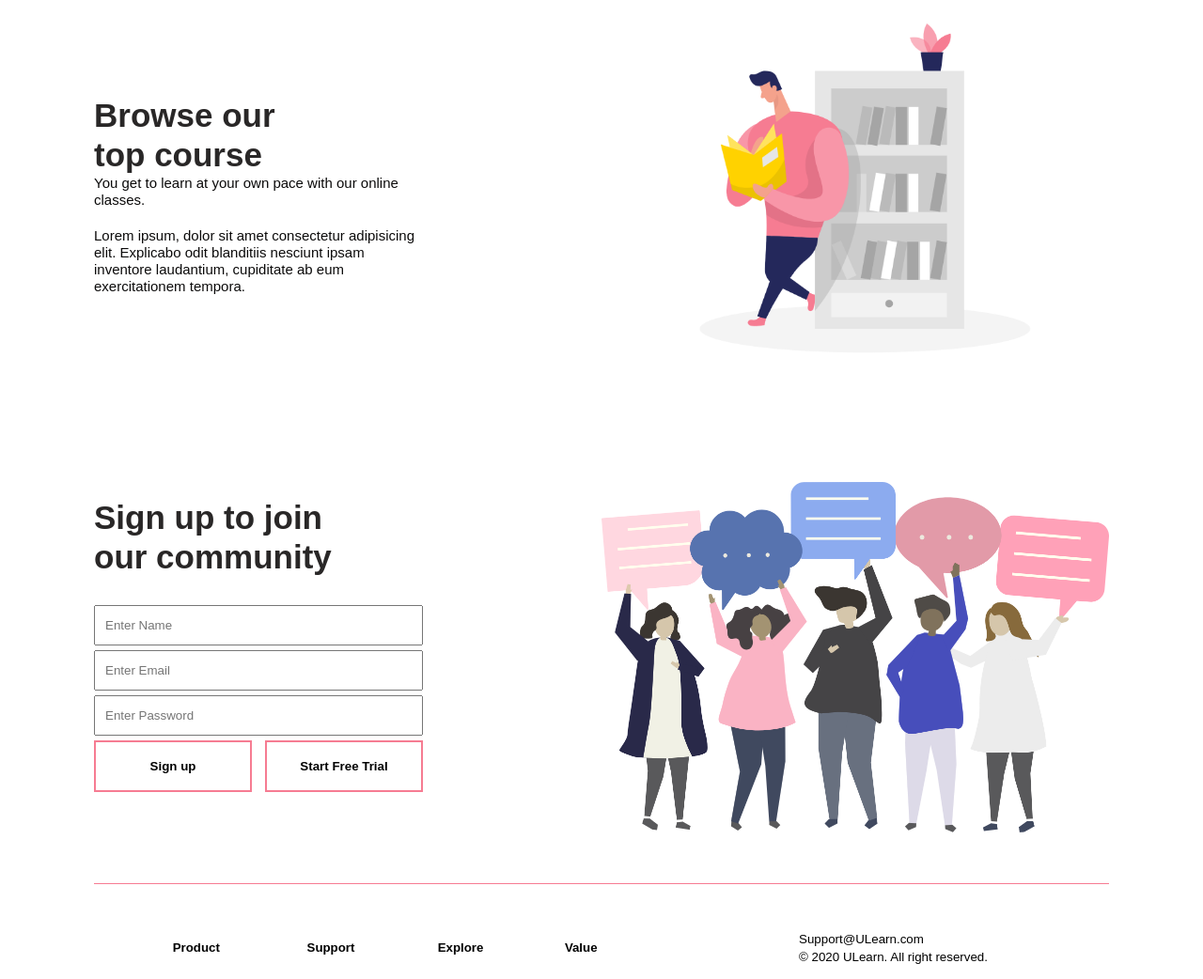
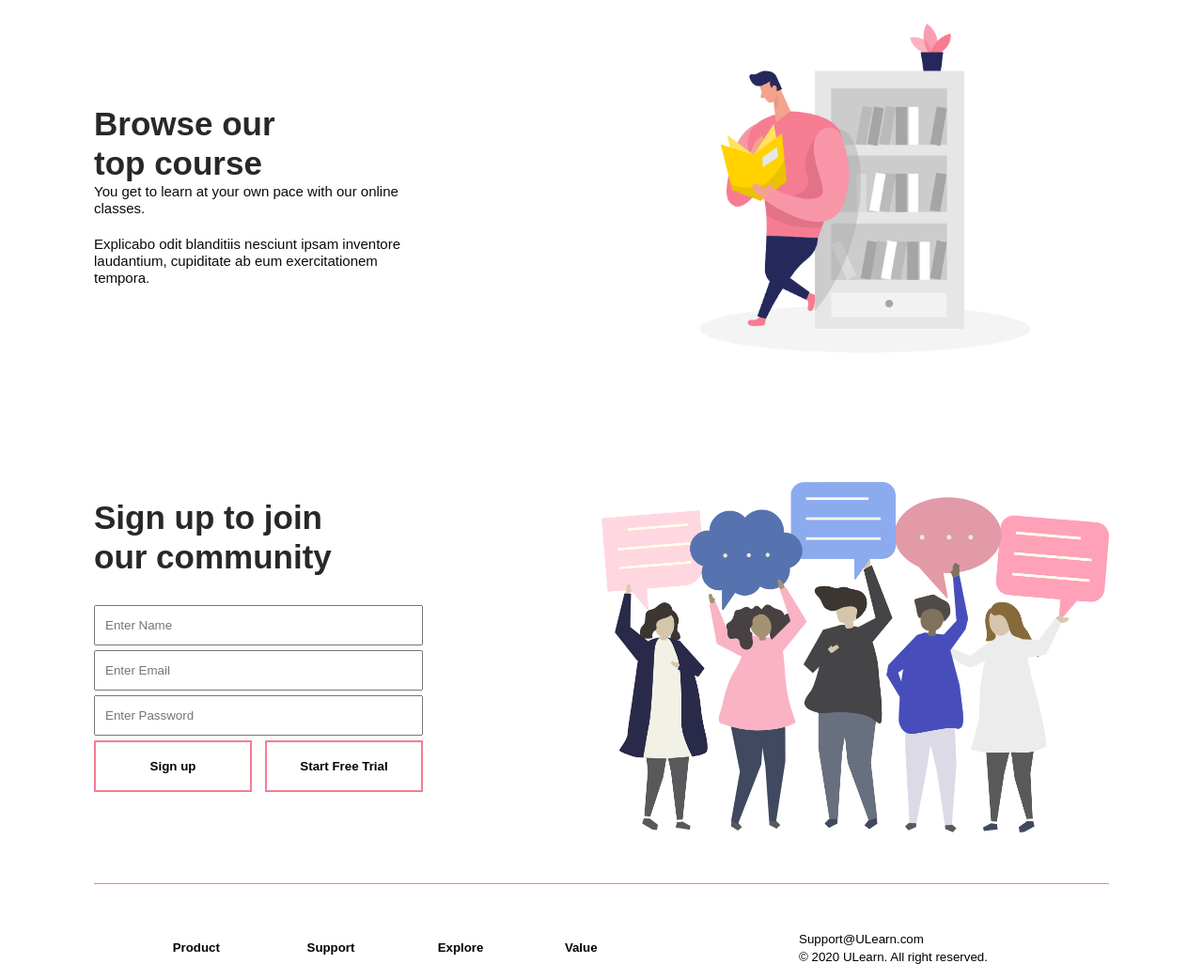
Before and after one commit to fasas1/ULearn, a plain HTML site: page index.html in a window 1280 px wide. Shown: the part 2054-3096 px from the top of the page at 94% size. Drawn offline with nearby package versions, Linux system fonts and the light colour scheme; some packages are replaced by stand-ins of ours; a script that the page names is missing.

Commit message:
removed the old line

```diff
--- a/index.html
+++ b/index.html
@@ -95,7 +95,7 @@
                           <p>You get to learn at your own pace with our online classes.</p>
 
                           <br>
-                          <p>Lorem ipsum, dolor sit amet consectetur adipisicing elit. Explicabo odit blanditiis nesciunt ipsam inventore laudantium, cupiditate ab eum exercitationem tempora.</p>
+                          <p>Explicabo odit blanditiis nesciunt ipsam inventore laudantium, cupiditate ab eum exercitationem tempora.</p>
                      </div>
                  </div>
                  <div class="course-right">
```
